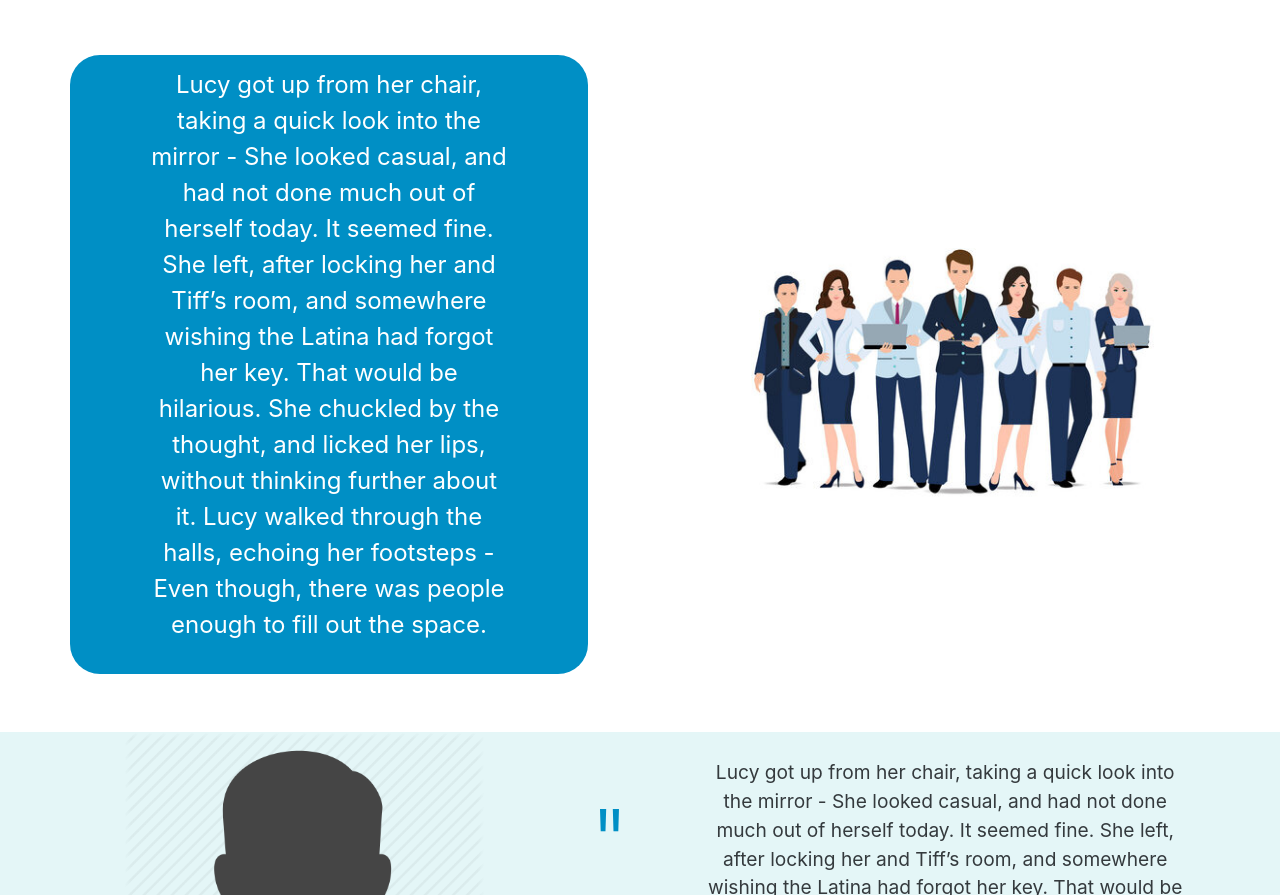
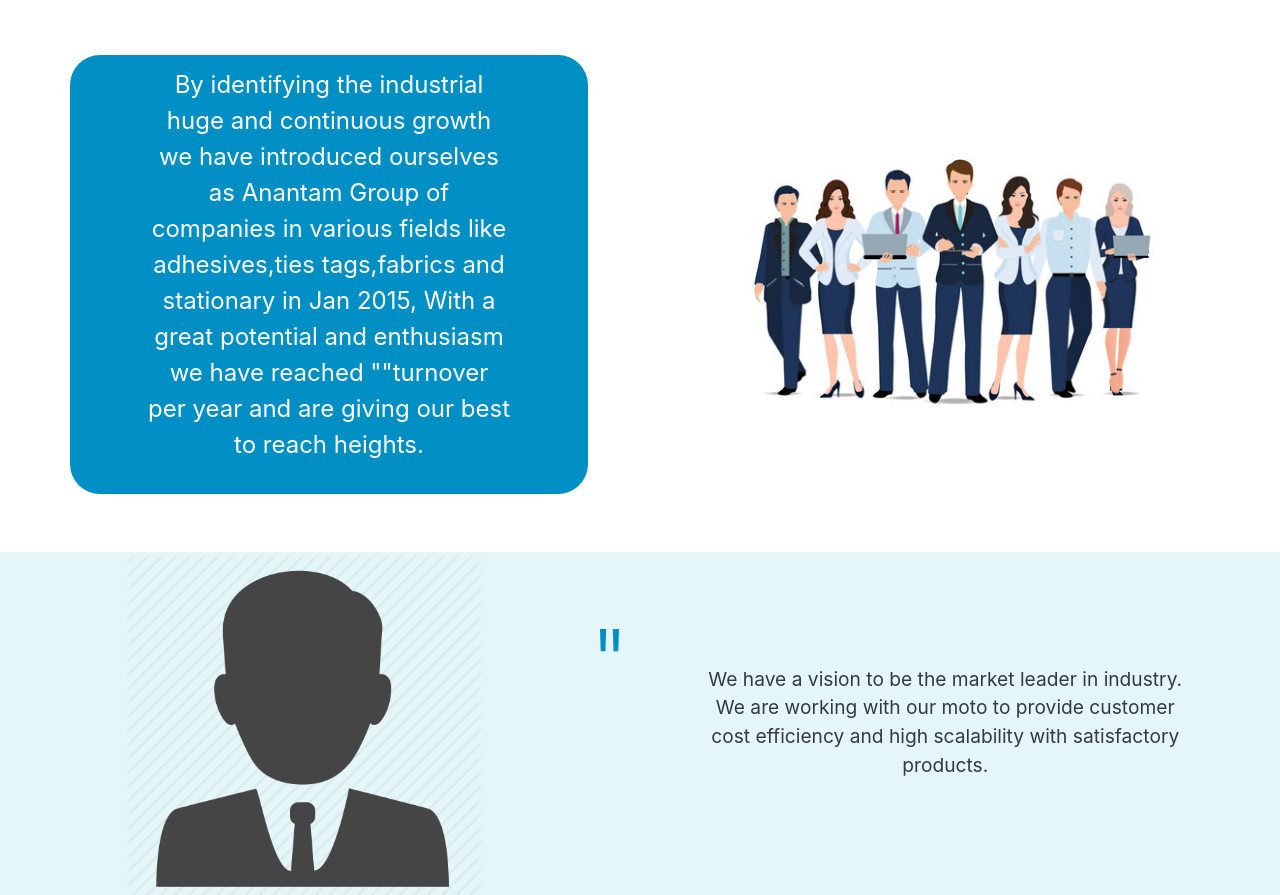
Before and after one commit to theroshanchaudhari/Anantam-Impex, a plain HTML site: page about_us.html in a window 1280 px wide. Shown: the part 317-1212 px from the top of the page. Drawn offline with nearby package versions, Linux system fonts and the light colour scheme.

Commit message:
13-10-2020 ronak

```diff
--- a/about_us.html
+++ b/about_us.html
@@ -337,7 +337,9 @@
     <!--Row1-->
     <div class="row col-md-12 container  mx-auto mt-5 " width="100%">
       <div class="col-md-5 align-self-center text-center mx-auto mx-5 " id="Row1Para" >
-        <p class="container"> Lucy got up from her chair, taking a quick look into the mirror - She looked casual, and had not done much out of herself today. It seemed fine. She left, after locking her and Tiff’s room, and somewhere wishing the Latina had forgot her key. That would be hilarious. She chuckled by the thought, and licked her lips, without thinking further about it. Lucy walked through the halls, echoing her footsteps - Even though, there was people enough to fill out the space.
+        <p class="container"> By identifying the industrial huge and continuous growth we have introduced ourselves as Anantam Group of companies in various fields like adhesives,ties tags,fabrics and stationary in Jan 2015,
+          With a great potential and enthusiasm we have reached ""turnover per year and are giving our best to reach heights.
+
         </p>
       </div>
         <div class="col-md-5 align-self-center  mx-auto mx-5 " >
@@ -352,7 +354,8 @@
       </div>
       <h1  class="display-3 mt-5" id="doubleqotes">"</h1>
       <div class="col-md-5 align-self-center text-center mx-5">
-          <p id="ceopara">Lucy got up from her chair, taking a quick look into the mirror - She looked casual, and had not done much out of herself today. It seemed fine. She left, after locking her and Tiff’s room, and somewhere wishing the Latina had forgot her key. That would be hilarious. She chuckled by the thought, and licked her lips, without thinking further about it. Lucy walked through the halls, echoing her footsteps - Even though, there was people enough to fill out the space.</p>
+          <p id="ceopara">We have a vision to be the market leader in industry. We are working with our moto to provide customer cost efficiency and high scalability with satisfactory products.
+</p>
       </div>
       <h1  class="display-3 mt-5 mr-5" id="doubleqotes">"</h1>
     </div>
```
